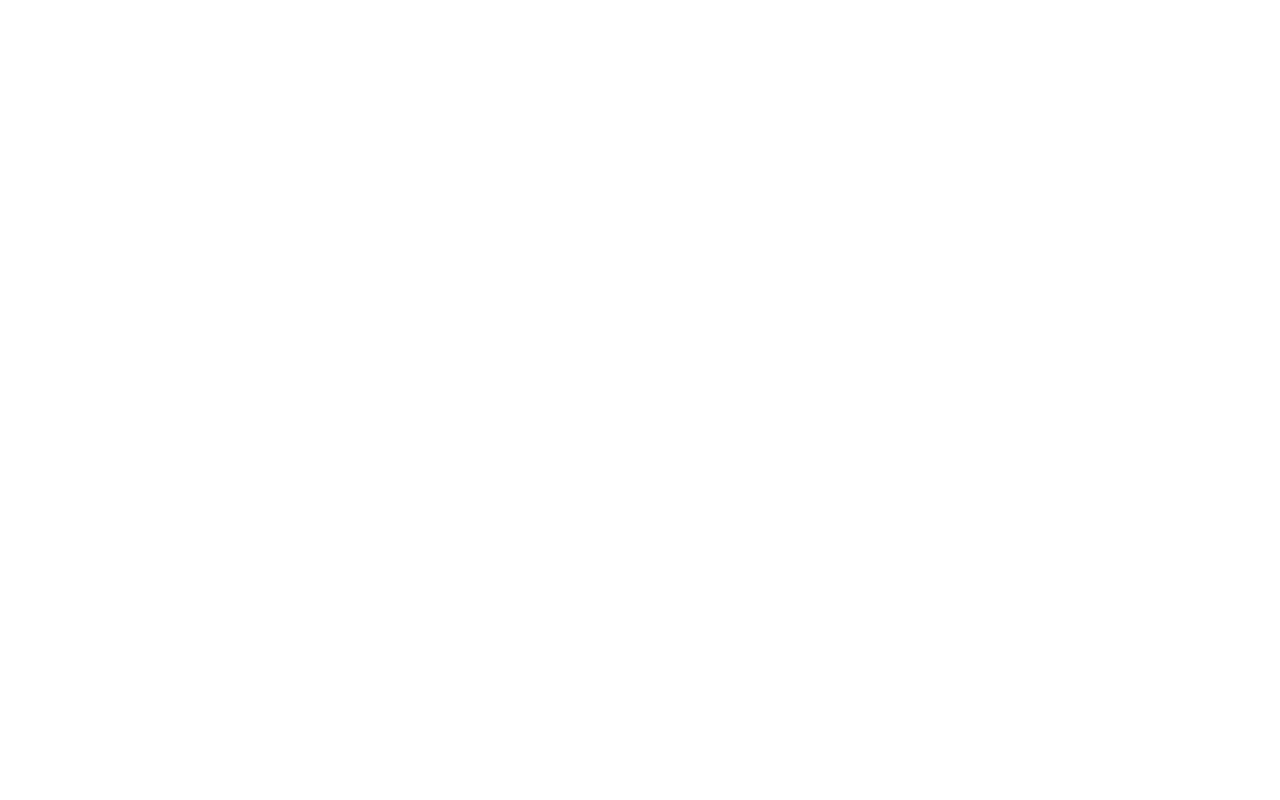
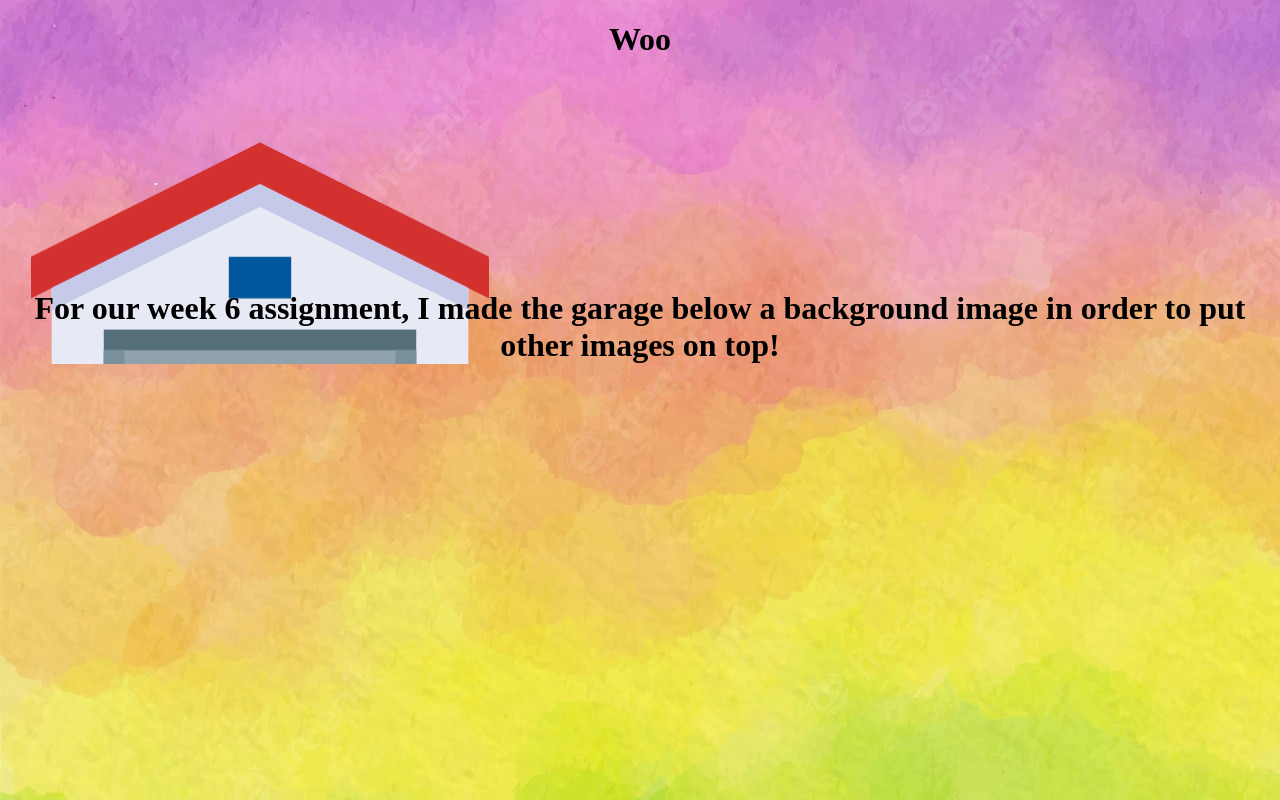
Before and after one commit to theo-jf/Background-Image-Show-and-Tell, a plain HTML site: page index.html in a window 1280 px wide. Drawn offline with Linux system fonts and the light colour scheme.

Commit message:
Added image files

```diff
--- a/index.html
+++ b/index.html
@@ -7,7 +7,21 @@
     <link rel="stylesheet" href="style.css">
     <title>Background Images</title>
 </head>
+<!-- Make sure to open index.html in your browser! -->
 <body>
+    <main>
+        <div class="backgroundTraditional">
+            <h1>Woo</h1>
 
+
+        </div>
+        <div class="backgroundTricks">
+            <h1>For our week 6 assignment, I made the garage below a background image in order to put other images on top!</h1>
+
+        </div>
+
+
+
+    </main>
 </body>
 </html>
--- a/style.css
+++ b/style.css
@@ -0,0 +1,16 @@
+body {
+    margin: 0;
+    text-align: center;
+    background-image: url(Images/rainbow.jpg); /* <-- You can also put a link in here! */
+    background-repeat: no-repeat;
+}
+
+main {
+    margin: 10px;
+}
+
+.backgroundTricks {
+    padding-top: 15%;
+    background-image: url(Images/garage.png);
+    background-repeat: no-repeat;
+}
```
Also changed, not shown: Images/car.png (added), Images/garage.png (added), Images/rainbow.jpg (added), 1 other file.
